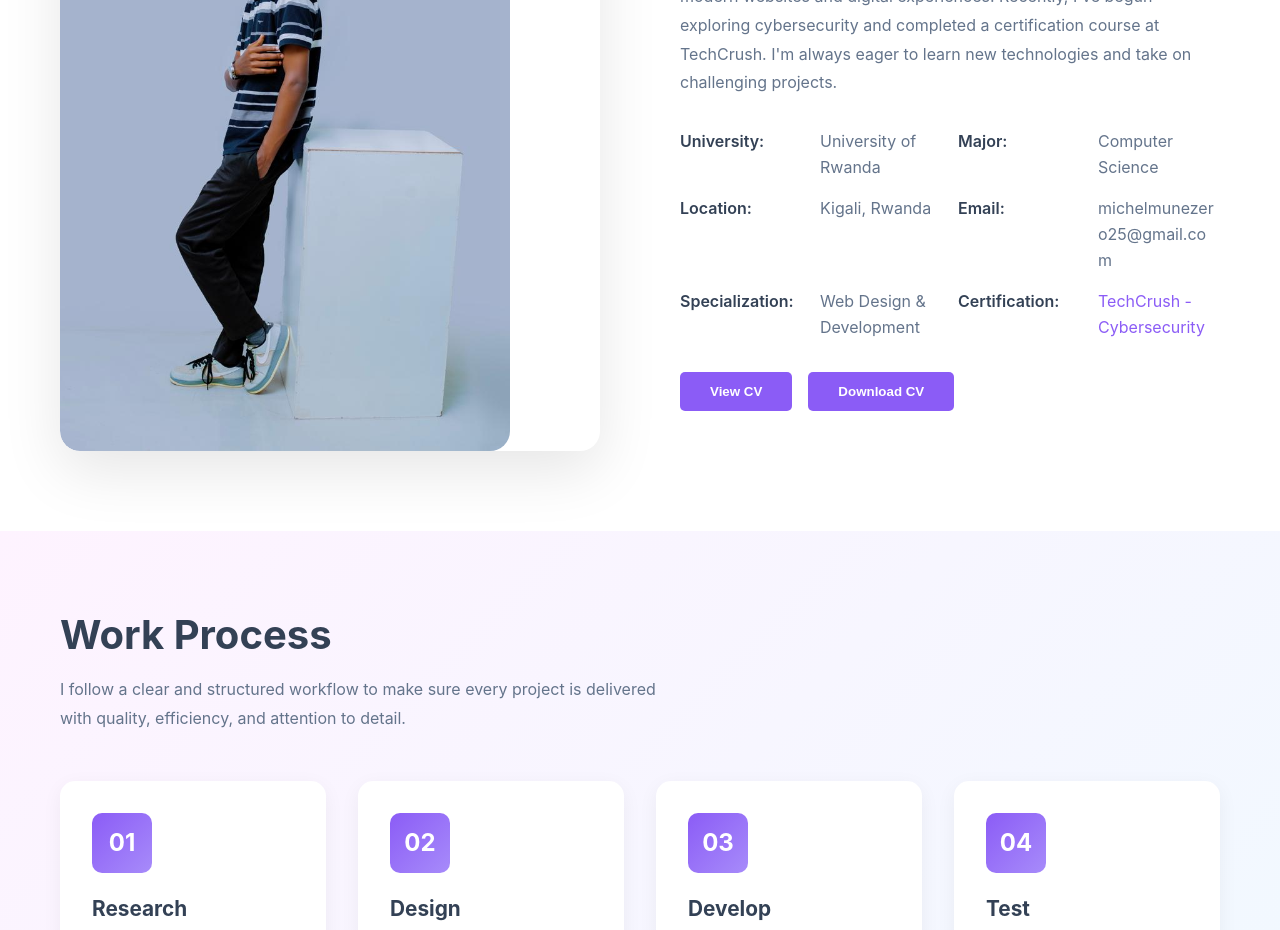
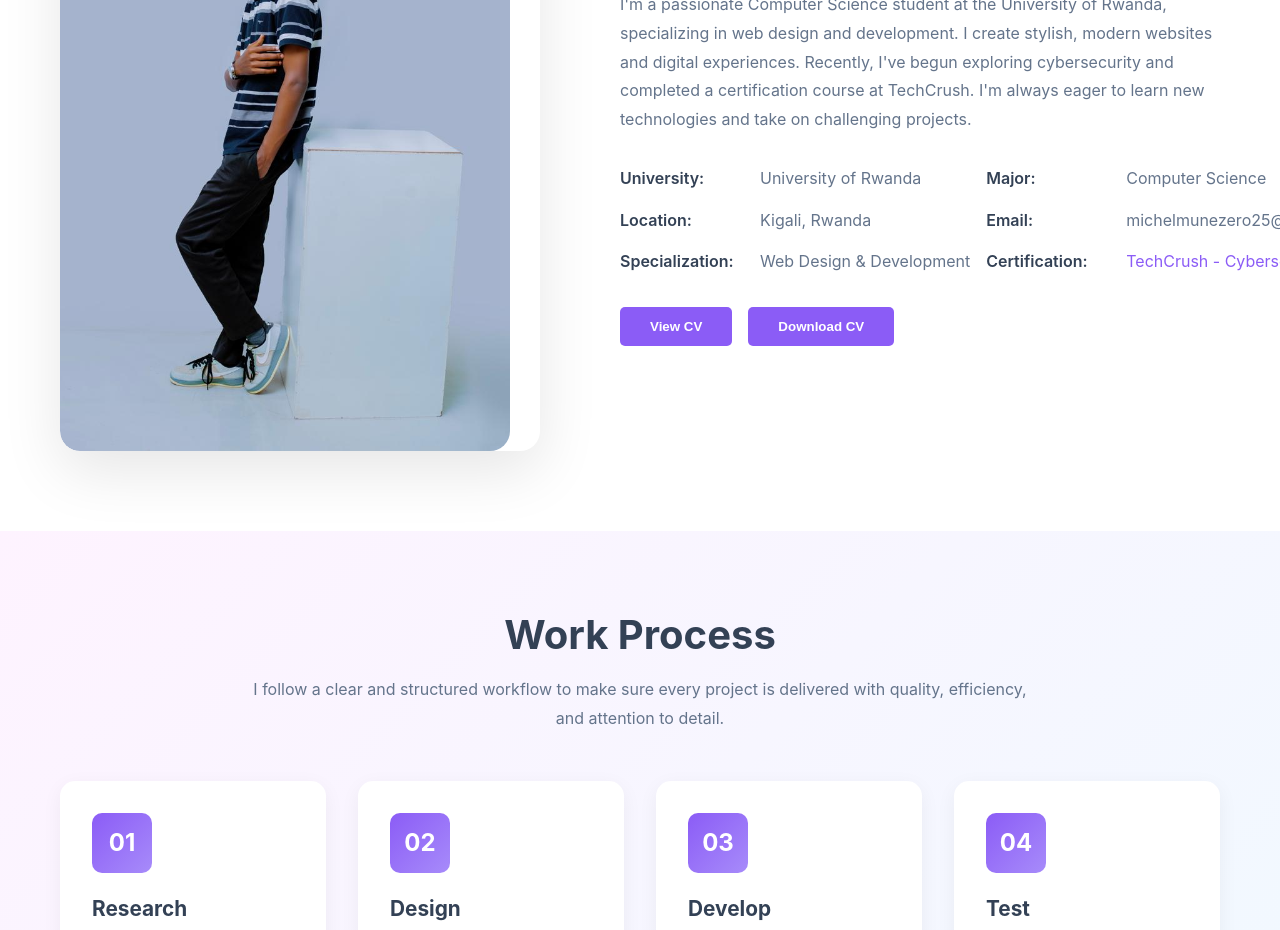
Before and after one commit to MichelMUNEZERO/MichelPortfolio, a React (Vite) app: page / in a window 1280 px wide. Shown: the part 1120-2050 px from the top of the page. Built offline with nearby package versions, Linux system fonts and the light colour scheme.

Commit message:
Fix info text wrapping and center Work Process section

```diff
--- a/src/components/About.css
+++ b/src/components/About.css
@@ -68,7 +68,9 @@
 
 .info-value {
   color: var(--text-light);
-  word-break: break-word;
+  white-space: nowrap;
+  overflow: hidden;
+  text-overflow: ellipsis;
 }
 
 .cv-buttons {
--- a/src/components/WorkProcess.css
+++ b/src/components/WorkProcess.css
@@ -3,12 +3,13 @@
 }
 
 .work-process-header {
-  max-width: 600px;
-  margin-bottom: 3rem;
+  max-width: 800px;
+  margin: 0 auto 3rem;
+  text-align: center;
 }
 
 .work-process-header .section-title {
-  text-align: left;
+  text-align: center;
   margin-bottom: 1rem;
 }
 
```
